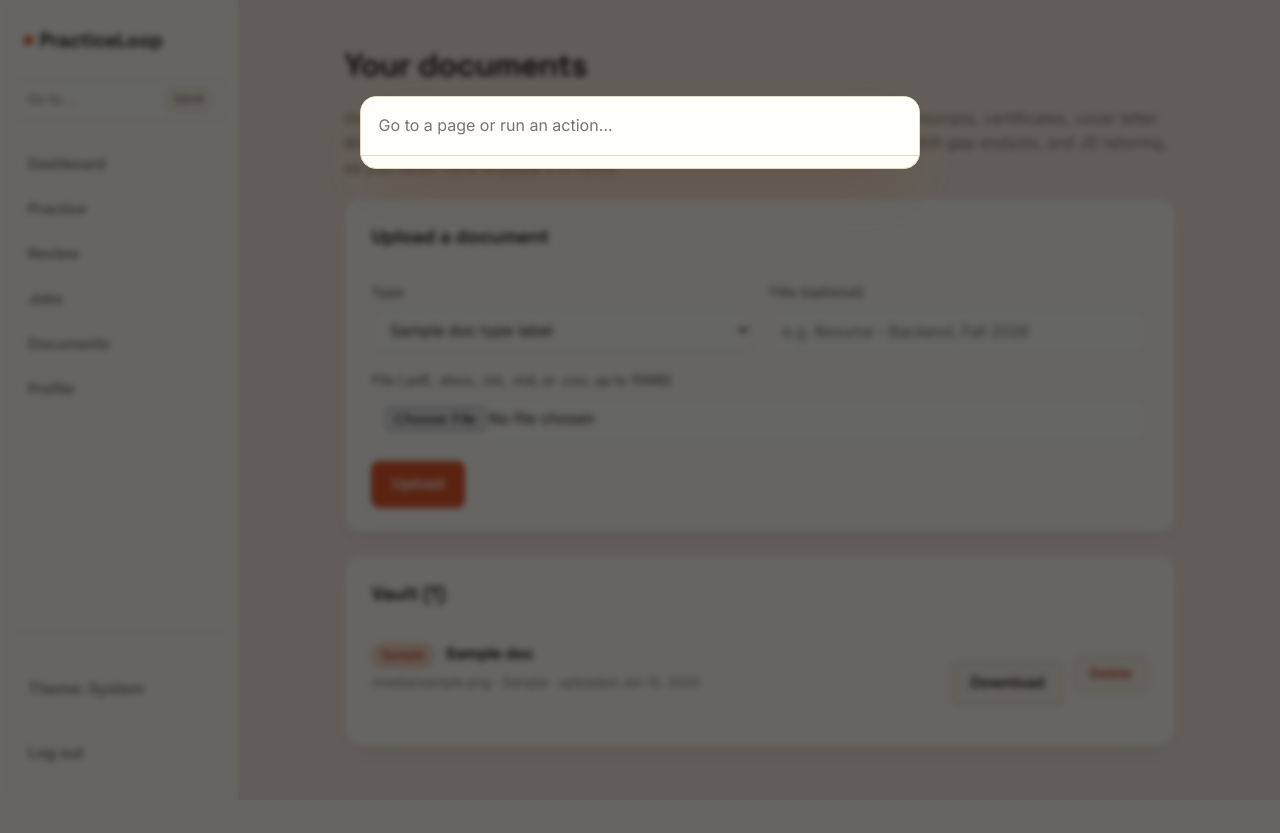
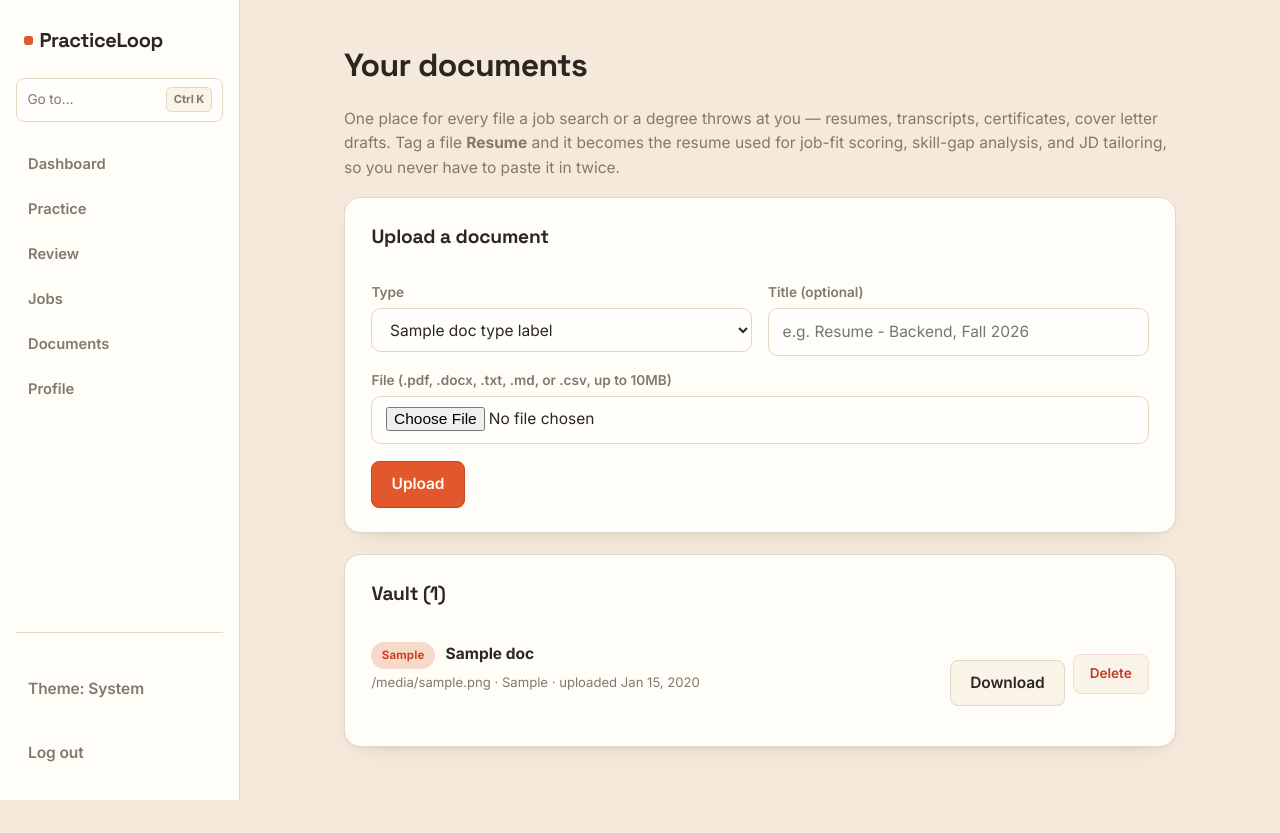
Before and after one commit to SAYUSHMAN18/PracticeLoop, a FastAPI app: template app/templates/documents/index.html in a window 1280 px wide. Before the commit the page ends 800 px from the top, so only its background shows below. Run offline with FastAPI, Linux system fonts and the light colour scheme; the template is opened without the code that fills it: most values are stand-ins (such as "Sample title", 1, 10 or a date in 2020); parts of the project's set-up code (start-up, migrations or seed data) failed here and were passed over.

Commit message:
Fix command palette modal appearing on initial page load

```diff
--- a/app/static/style.css
+++ b/app/static/style.css
@@ -240,6 +240,9 @@ a:focus-visible, button:focus-visible, input:focus-visible, textarea:focus-visib
   align-items: flex-start;
   justify-content: center;
   padding: 12vh 1rem 2rem;
+}
+.command-palette-backdrop[hidden] {
+  display: none !important;
 }
 .command-palette {
   width: 100%;
```
Also changed, not shown: migrations/0010_document_favorites.sql (added).
